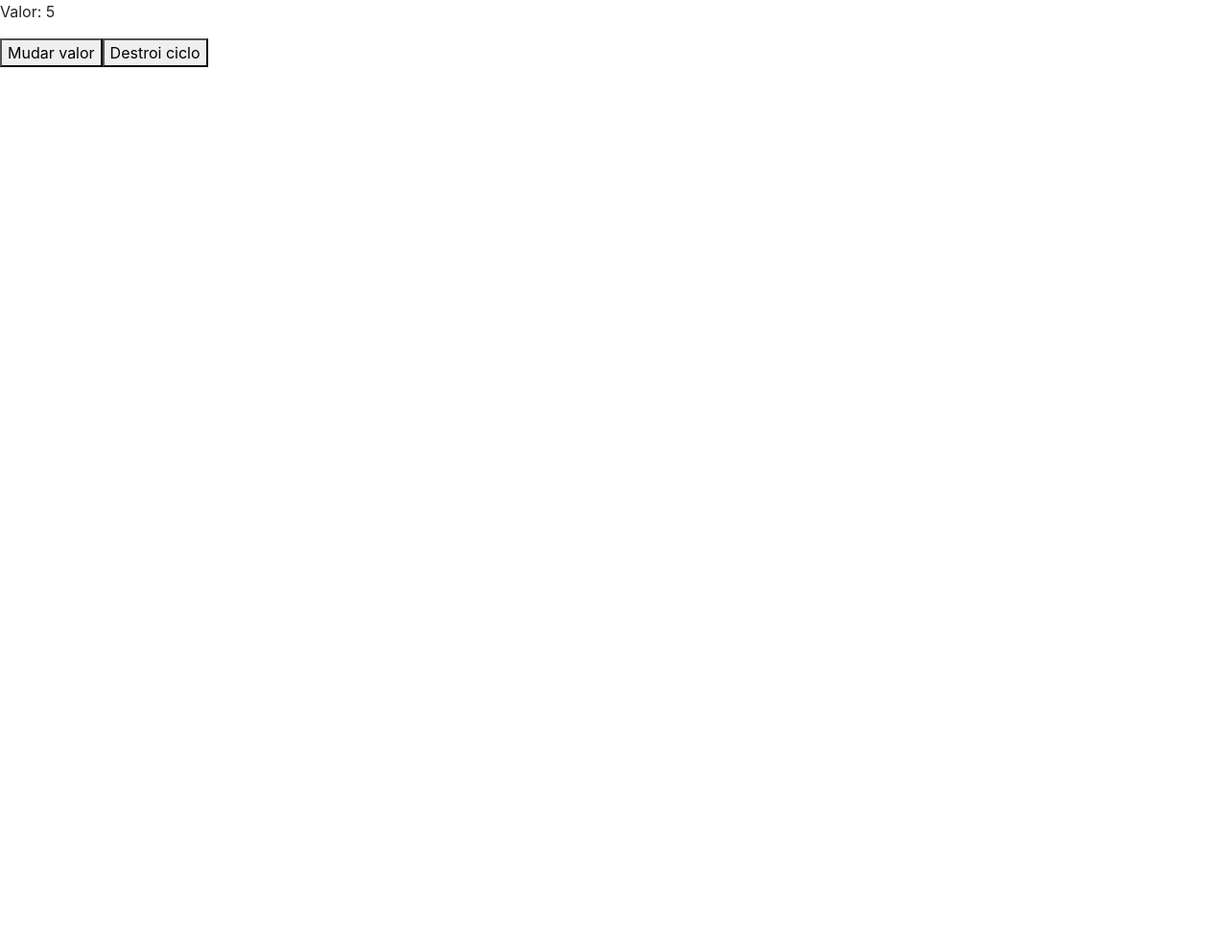
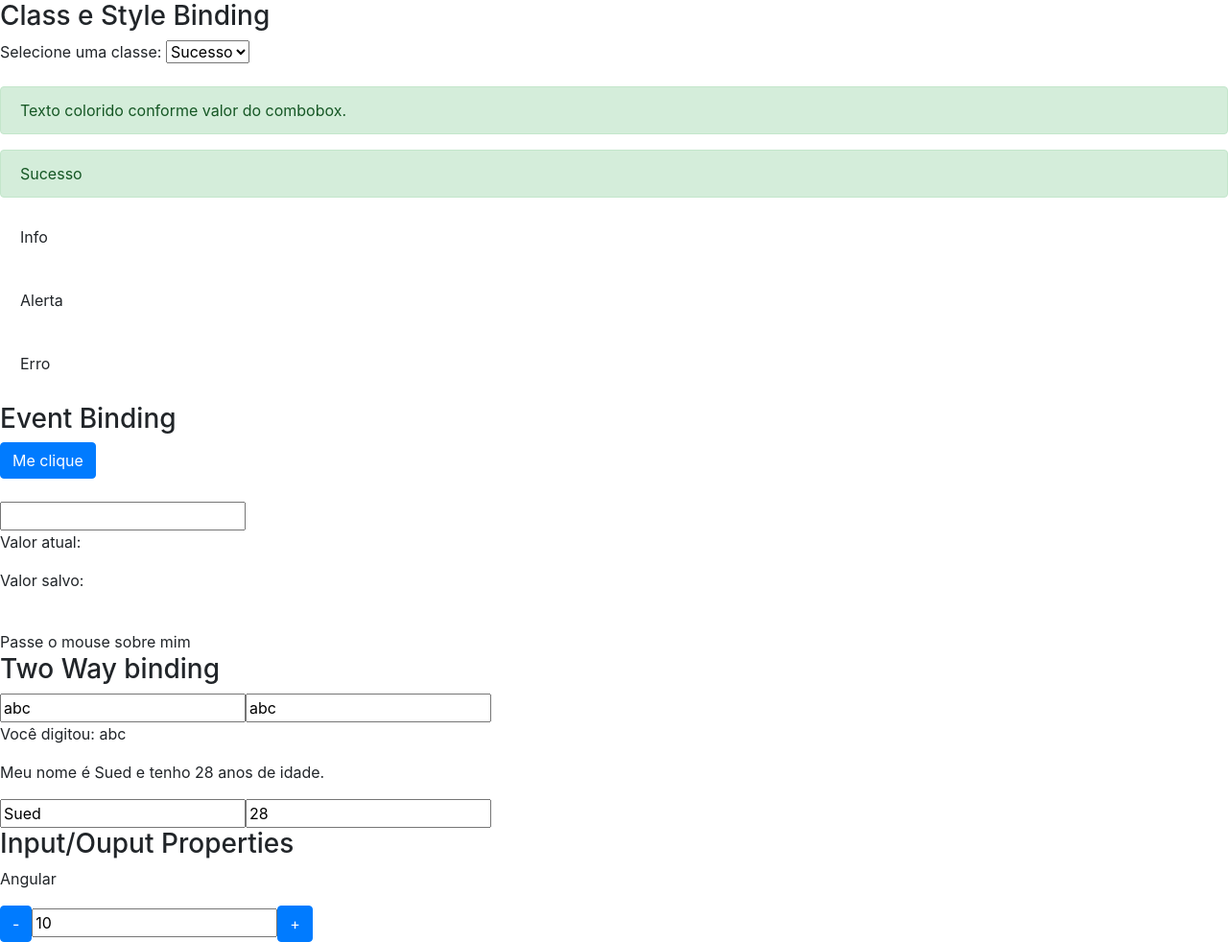
Before and after one commit to visued/angular-course, an Angular app: page / in a window 1280 px wide. Shown: the whole page at 96% size. Before the commit the page ends 800 px from the top, so only its background shows below. Built offline with nearby package versions, Linux system fonts and the light colour scheme.

Commit message:
Acesso ao DOM e ao Template com ViewChild

```diff
--- a/src/app/app.component.html
+++ b/src/app/app.component.html
@@ -1,5 +1,4 @@
-<app-ciclo [valorInicial]="valor" *ngIf="!destruir"></app-ciclo>
+<app-data-binding></app-data-binding>
+<!-- <app-ciclo [valorInicial]="valor" *ngIf="!destruir"></app-ciclo>
 <button (click)="mudarValor()">Mudar valor</button>
-<button (click)="destruirCiclo()">Destroi ciclo</button>
-
-<!-- <app-data-binding></app-data-binding> -->
+<button (click)="destruirCiclo()">Destroi ciclo</button> -->
--- a/src/app/output-properties/output-properties.component.html
+++ b/src/app/output-properties/output-properties.component.html
@@ -1,5 +1,5 @@
 <div>
     <button class="btn btn-primary" (click)="decrementa()">-</button>
-    <input type="text" [value]="valor" readonly>
+    <input type="text" [value]="valor" readonly #campoInput>
     <button class="btn btn-primary" (click)="incrementa()">+</button>
 </div>
--- a/src/app/output-properties/output-properties.component.ts
+++ b/src/app/output-properties/output-properties.component.ts
@@ -1,4 +1,4 @@
-import { Component, OnInit, Input, EventEmitter, Output } from '@angular/core';
+import { Component, OnInit, Input, EventEmitter, Output, ViewChild, ElementRef } from '@angular/core';
 
 @Component({
   selector: 'contador',
@@ -11,13 +11,15 @@ export class OutputPropertiesComponent implements OnInit {
 
   @Output() mudouValor = new EventEmitter();
 
+  @ViewChild('campoInput', { static: false }) campoInputValor: ElementRef;
+
   incrementa() {
-    this.valor++;
+    this.campoInputValor.nativeElement.value++;
     this.mudouValor.emit({ novoValor: this.valor});
   }
 
   decrementa() {
-    this.valor--;
+    this.campoInputValor.nativeElement.value--;
     this.mudouValor.emit({ novoValor: this.valor});
   }
 
```
